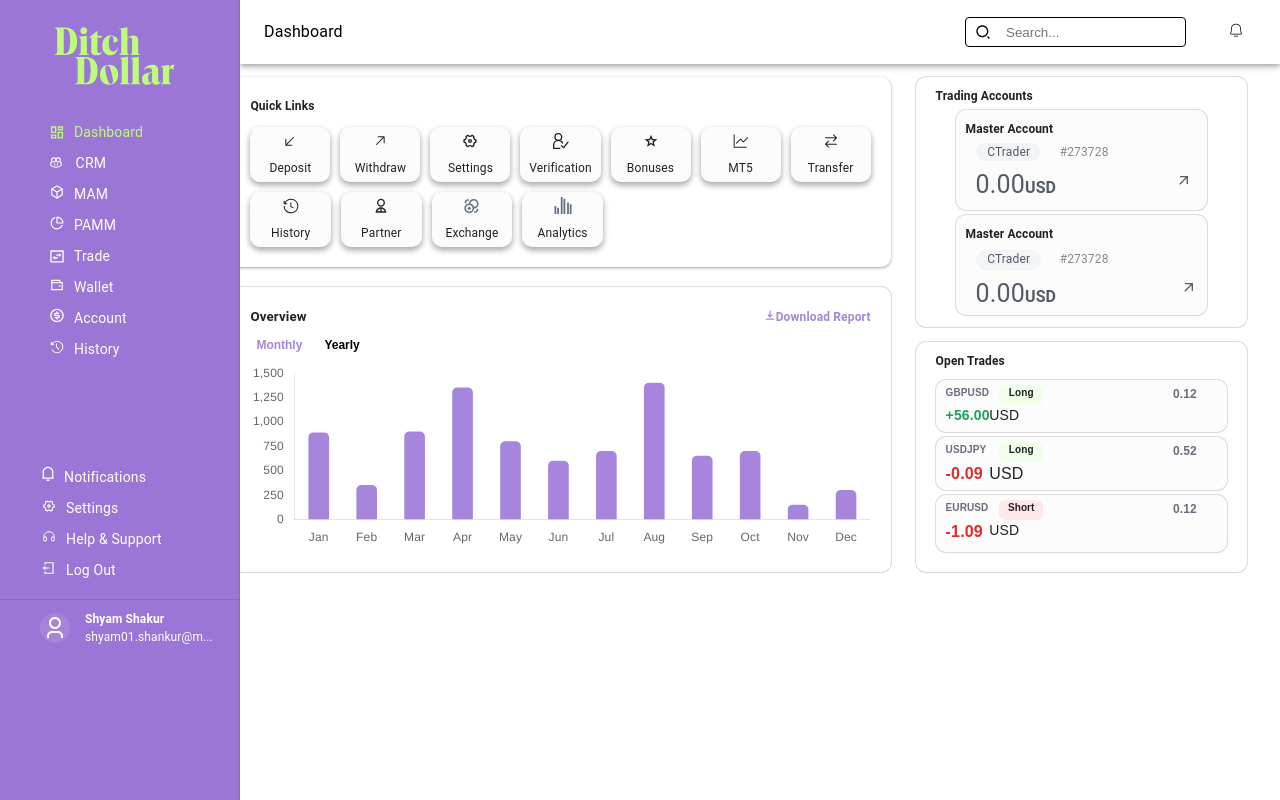
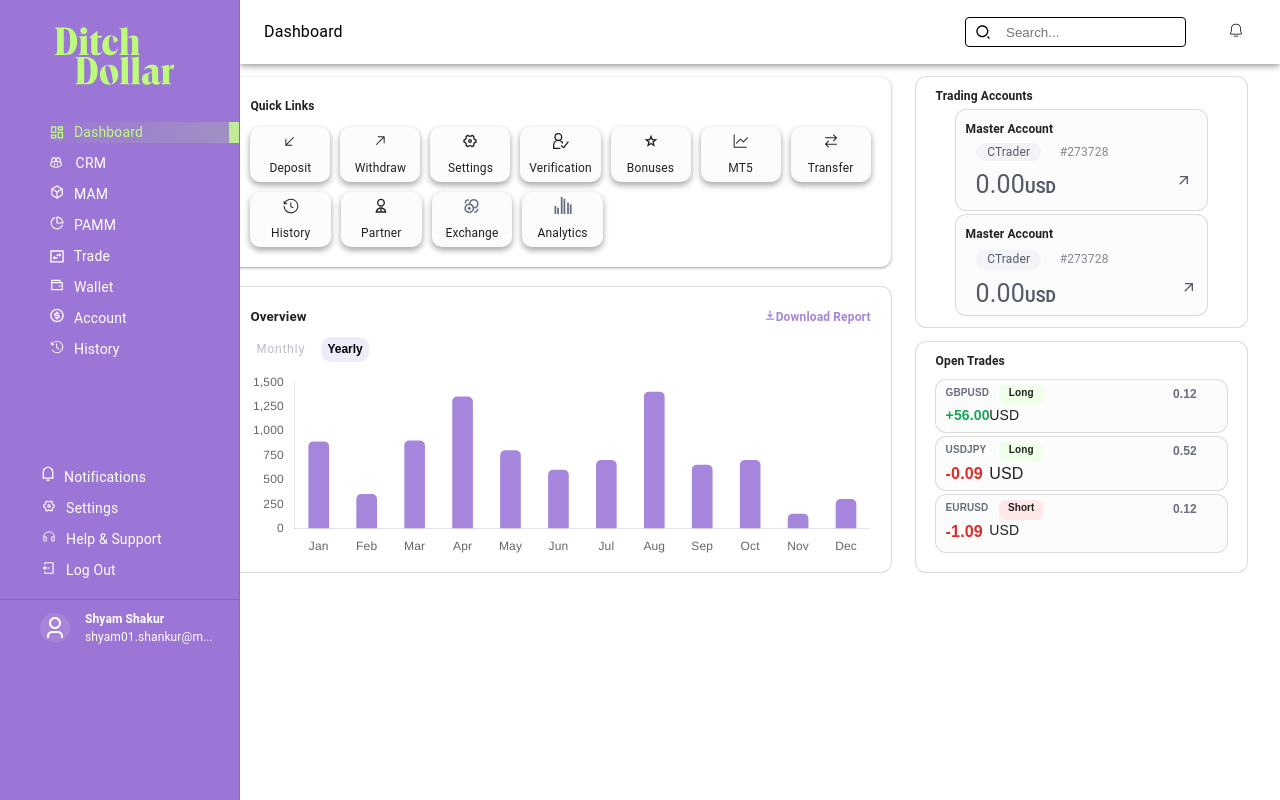
Before and after one commit to minime031296/infinite-tutelage-assignment, a React (Vite) app in the folder assignment/: page / in a window 1280 px wide. Built offline with nearby package versions, Linux system fonts and the light colour scheme.

Commit message:
update six

```diff
--- a/assignment/src/component/Graph.jsx
+++ b/assignment/src/component/Graph.jsx
@@ -56,8 +56,8 @@ const Graph = () => {
         Download Report</a>
       </div>
       <div style={{ display: 'flex', gap: '10px', marginBottom: '10px', marginTop: '10px' }}>
-        <button style={{ backgroundColor: 'transparent', border: 'none', fontSize: '12px', fontWeight: 'bold', color: '#A586DC' }}>Monthly</button>
-        <button style={{ backgroundColor: 'transparent', border: 'none', fontSize: '12px', fontWeight: 'bold', color: '#000' }}>Yearly</button>
+        <button style={{ backgroundColor: 'transparent', border: 'none', fontSize: '12px', color: '#bab8c3', letterSpacing:"1px" }}>Monthly</button>
+        <button style={{ backgroundColor: '#f0ebf9', height:"25px", borderRadius:"10px", border: 'none', fontSize: '12px', fontWeight: 'bold', color: '#000' }}>Yearly</button>
       </div>
       <div style={{ height: 'calc(100% - 60px)' }}>
         <Bar data={data} options={options} />
--- a/assignment/src/component/Sidebar.jsx
+++ b/assignment/src/component/Sidebar.jsx
@@ -81,12 +81,10 @@ const Sidebar = () => {
           <ul style={{ marginLeft: "10px", color: "white", listStyleType: "none" }}>
             <li style={{ marginBottom: "10px",color:"#BEFB7A",display: 'flex',
         alignItems: 'center',
-        WebkitBoxShadow: 'linear-gradient(90deg, #e0ff00, #a0ff00)',
-
-        borderRadius: '8px',
-        border: '',
-
-        maxWidth: '300px', }}> <img src={dashboard} alt="" style={{ marginRight: "10px" }}/> Dashboard</li>
+        boxShadow:"inset -10px 0  0px 0px #c0ea95",
+         background: 'linear-gradient(135deg, #9b76d6,#a292c1 )',
+        maxWidth: '300px',
+       }}> <img src={dashboard} alt="" style={{ marginRight: "10px" }}/> Dashboard</li>
             <li style={{ marginBottom: "10px" }}> <img src={copilot} alt="" style={{ marginRight: "10px" }}/> CRM</li>
             <li style={{ marginBottom: "10px" }}><FiBox style={{ marginRight: "10px" }} />MAM</li>
             <li style={{ marginBottom: "10px" }}><FiPieChart style={{ marginRight: "10px" }} />PAMM</li>
```
